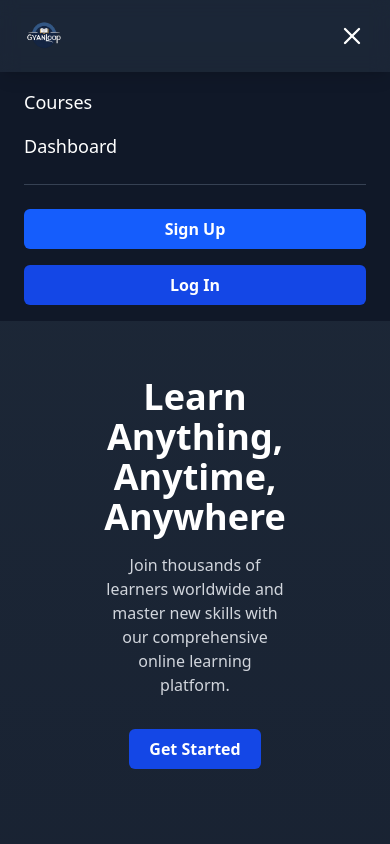
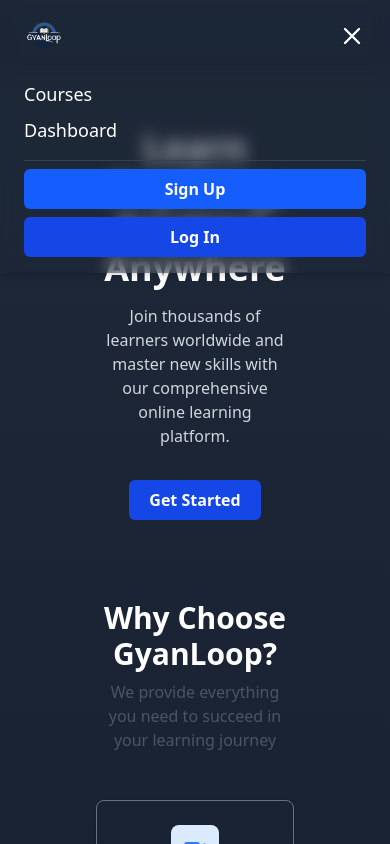
Before and after one commit to AyushDeuja/GyanLoop-E-Learning-Platform, a React (Vite) app: page / in a window 390 px wide. Both pictures are taken after a click on the element 352 px from the left and 36 px from the top of the page. Shown: the top 844 px of the page. Built offline with nearby package versions, Linux system fonts and the light colour scheme.

Commit message:
made items also to stay

```diff
--- a/src/components/Navbar.jsx
+++ b/src/components/Navbar.jsx
@@ -106,12 +106,14 @@
       </nav>
 
       {menuOpen && (
-        <div className="lg:hidden flex flex-col gap-4 bg-gray-900 text-white px-6 py-4">
+        <div className="lg:hidden fixed top-[64px] left-0 w-full z-30 bg-gray-800/40 backdrop-blur-sm text-white px-6 py-4 shadow-md">
           <NavLink
             to="/courses"
             onClick={() => setMenuOpen(false)}
             className={({ isActive }) =>
-              `text-lg font-medium ${isActive ? "text-amber-500" : ""}`
+              `block text-lg font-medium mb-2 ${
+                isActive ? "text-amber-500" : ""
+              }`
             }
           >
             Courses
@@ -120,7 +122,9 @@
             to="/dashboard"
             onClick={() => setMenuOpen(false)}
             className={({ isActive }) =>
-              `text-lg font-medium ${isActive ? "text-amber-500" : ""}`
+              `block text-lg font-medium mb-4 ${
+                isActive ? "text-amber-500" : ""
+              }`
             }
           >
             Dashboard
@@ -130,7 +134,7 @@
 
           {user ? (
             <>
-              <span className="flex items-center gap-2 text-lg font-medium">
+              <span className="flex items-center gap-2 text-lg font-medium mb-2">
                 <UserIcon className="w-5 h-5" />
                 {user.name || "User"}
               </span>
@@ -145,7 +149,7 @@
             <>
               <CustomButton
                 label="Sign Up"
-                className="p-5 !bg-blue-600 w-full"
+                className="p-5 !bg-blue-600 w-full mb-2"
                 onClick={() => {
                   navigate("/signup");
                   setMenuOpen(false);
```
